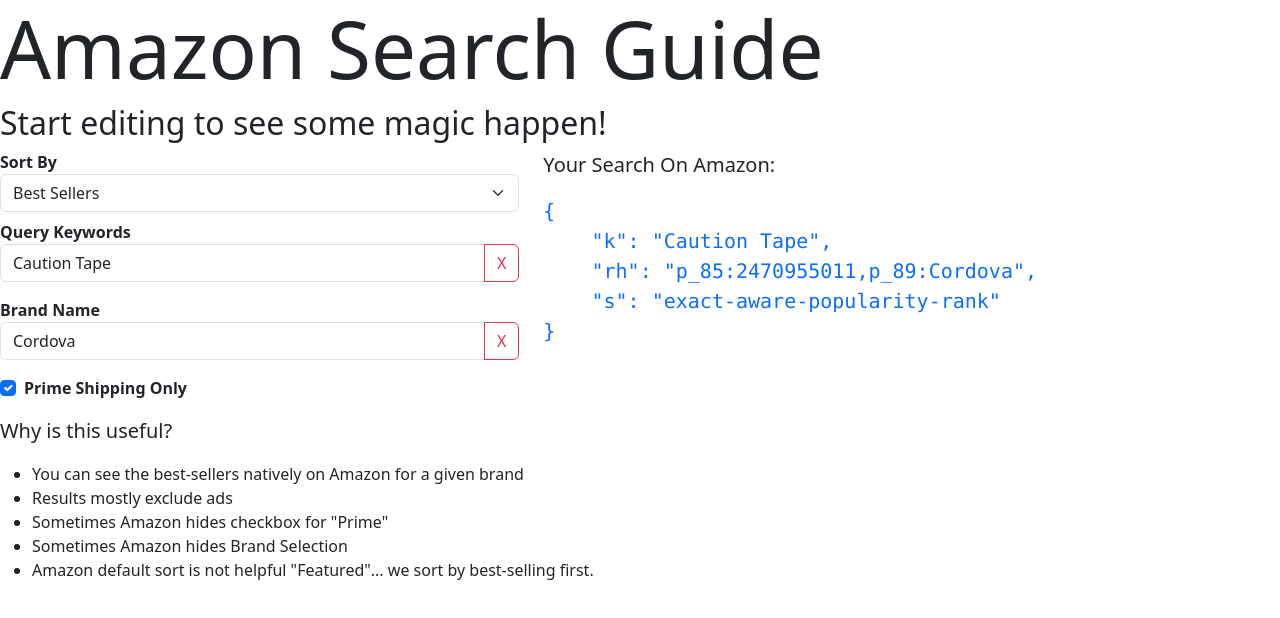
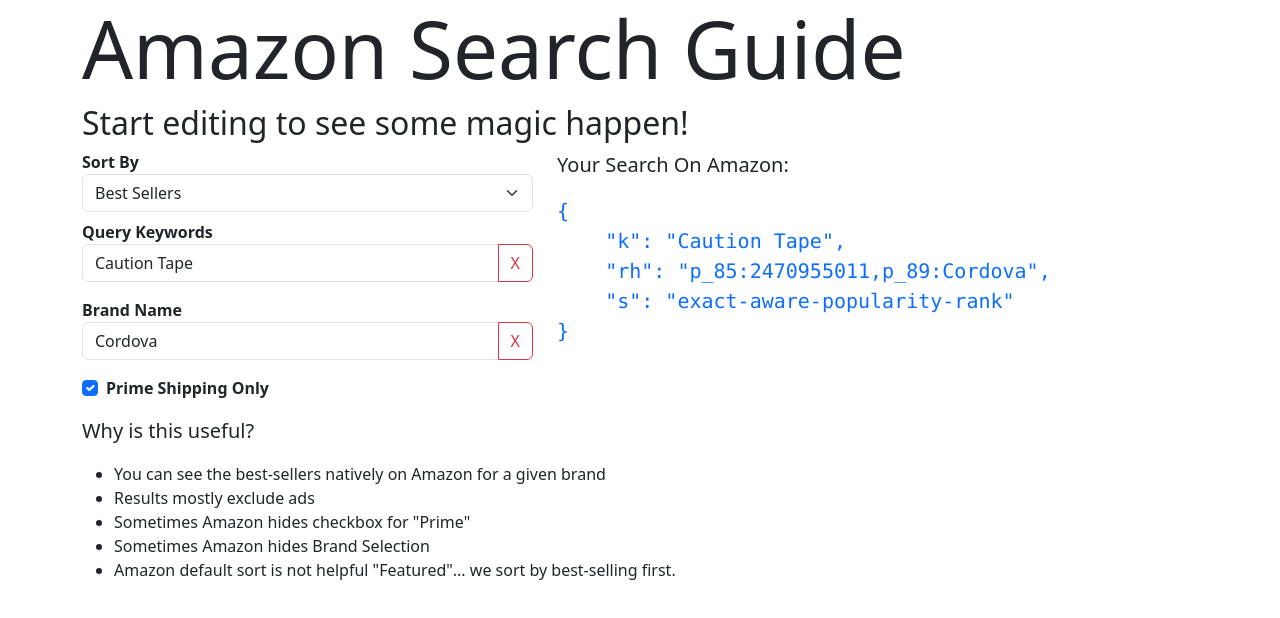
Before and after one commit to blairanderson/amzn-search-guide, a React (Create React App) app: page / in a window 1280 px wide. Shown: the top 618 px of the page. Built offline with nearby package versions, Linux system fonts and the light colour scheme.

Commit message:
Update 2 files

```diff
--- a/src/App.js
+++ b/src/App.js
@@ -3,7 +3,7 @@ import React from "react";
 
 const SEED_DATA = {
   "Nitrile Gloves": "NITRILECARE",
-  "Caution Tape": "Cordova"
+  "Caution Tape": "Cordova",
 };
 
 function RandomSeedKey() {
@@ -38,12 +38,12 @@ export default function App() {
 
   const finalLink = `https://amazon.com/s?${new URLSearchParams({
     ...params,
-    ref: "cheese"
+    ref: "cheese",
   }).toString()}`;
 
   // https://www.amazon.com/s?k=nitrile+gloves&rh=p_85:2470955011,p_89:SAS Safety&dc&rnid=2470954011
   return (
-    <div>
+    <div className="container">
       <h1 className="display-1">Amazon Search Guide</h1>
       <h2>Start editing to see some magic happen!</h2>
       <div className="row">
```
Also changed, not shown: 1 other file (tests, documents, lock files or other folders).
